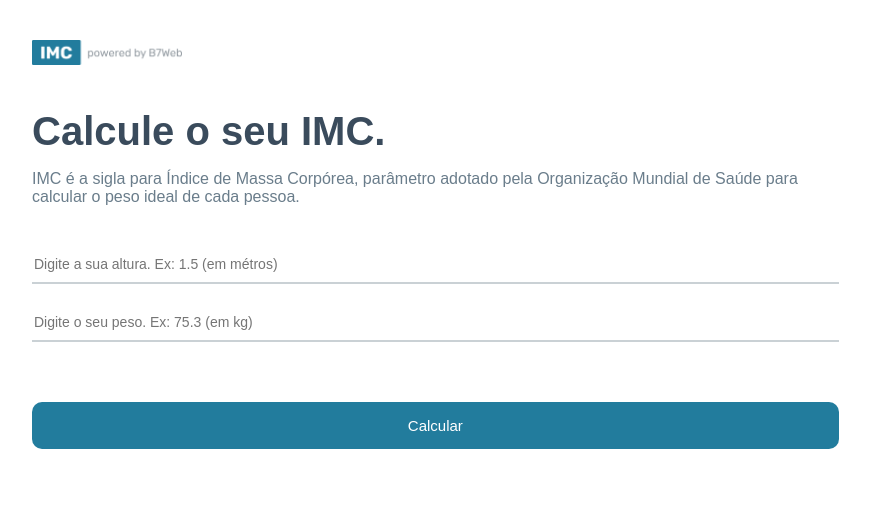
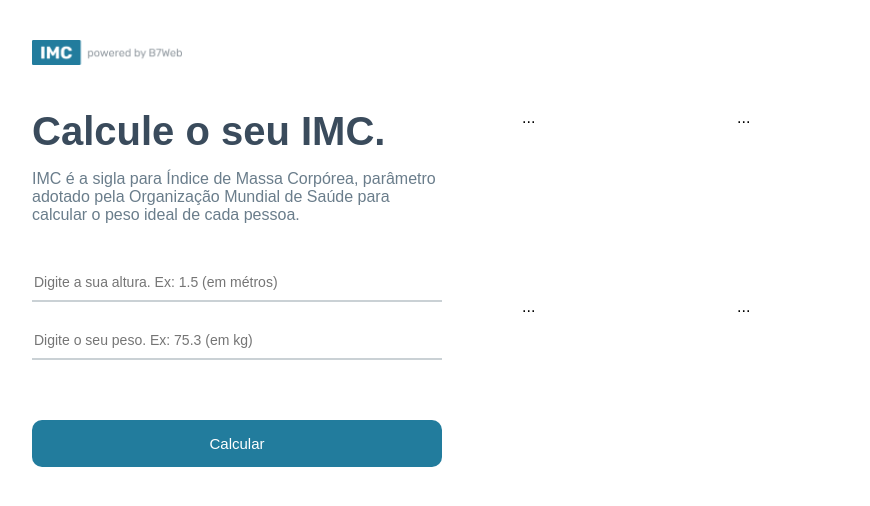
Before and after one commit to J0nzera/calculadora-imc, a React (Create React App) app: page / in a window 1280 px wide. Shown: the top 506 px of the page, without its empty margins (158-1028 px from the left). Built offline with nearby package versions, Linux system fonts and the light colour scheme.

Commit message:
feat: adicionando o componente no rightSide

```diff
--- a/src/App.module.css
+++ b/src/App.module.css
@@ -62,5 +62,13 @@
 }
 
 .container .rightSide {
+    flex: 1;
+    display: flex;
+}
 
+.container .rightSide .grid {
+    flex: 1;
+    display: grid;
+    grid-template-columns: repeat(2, 1fr);
+    gap: 20px;
 }
--- a/src/App.tsx
+++ b/src/App.tsx
@@ -1,6 +1,8 @@
 import { useState } from "react";
 import styles from "./App.module.css";
 import poweredImage from "./assets/powered.png";
+import { levels, calculateImc } from "./helpers/imc";
+import { GridItem } from "./components/GridItem";
 
 const App = () => {
   const [heightField, setHeightField] = useState<number>(0);
@@ -44,7 +46,13 @@
 
           <button onClick={handleCalculateButton}>Calcular</button>
         </div>
-        <div className={styles.rightSide}>...</div>
+        <div className={styles.rightSide}>
+          <div className={styles.grid}>
+            {levels.map((item, key) => (
+              <GridItem key={key} item={item} />
+            ))}
+          </div>
+        </div>
       </div>
     </div>
   );
```
